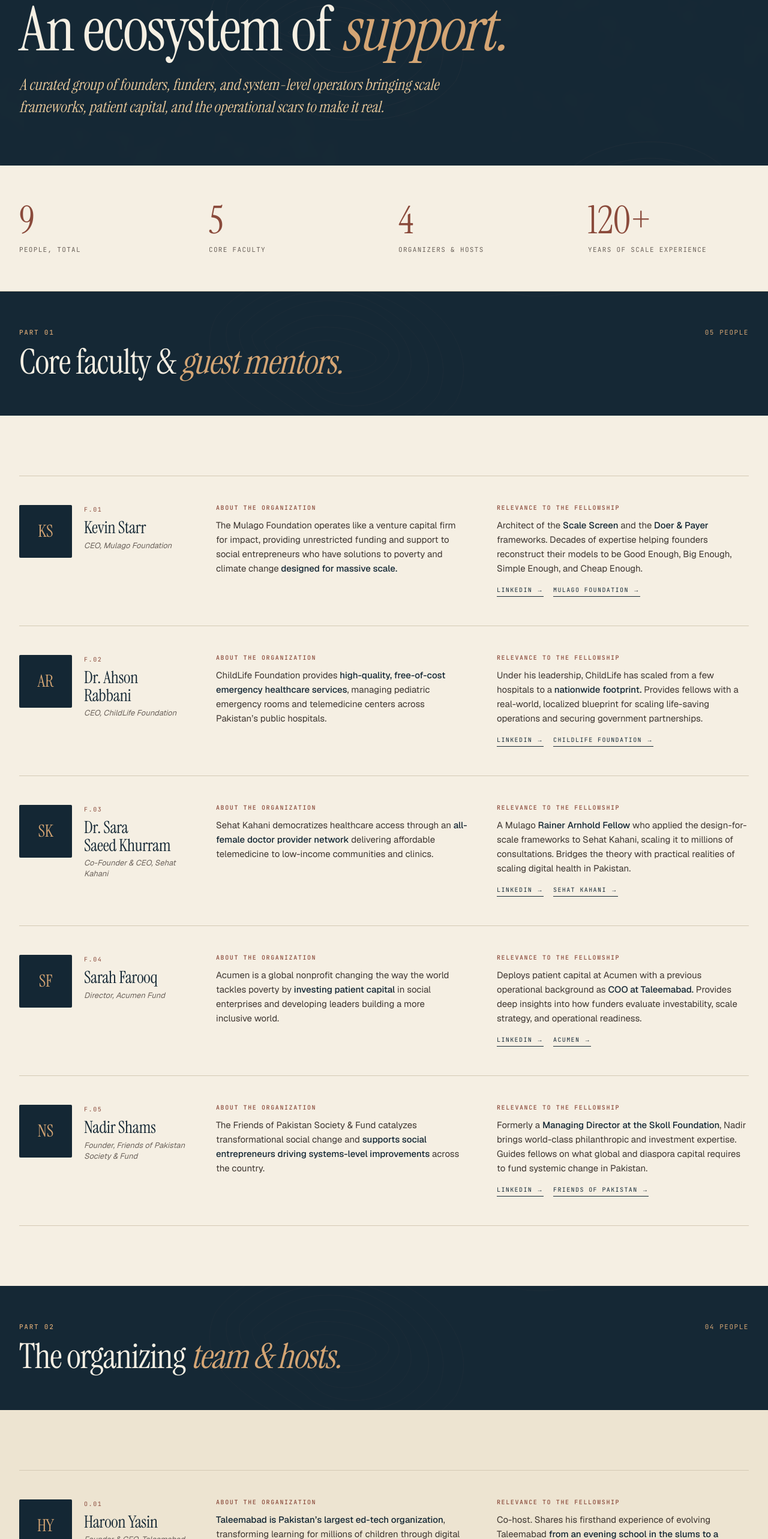
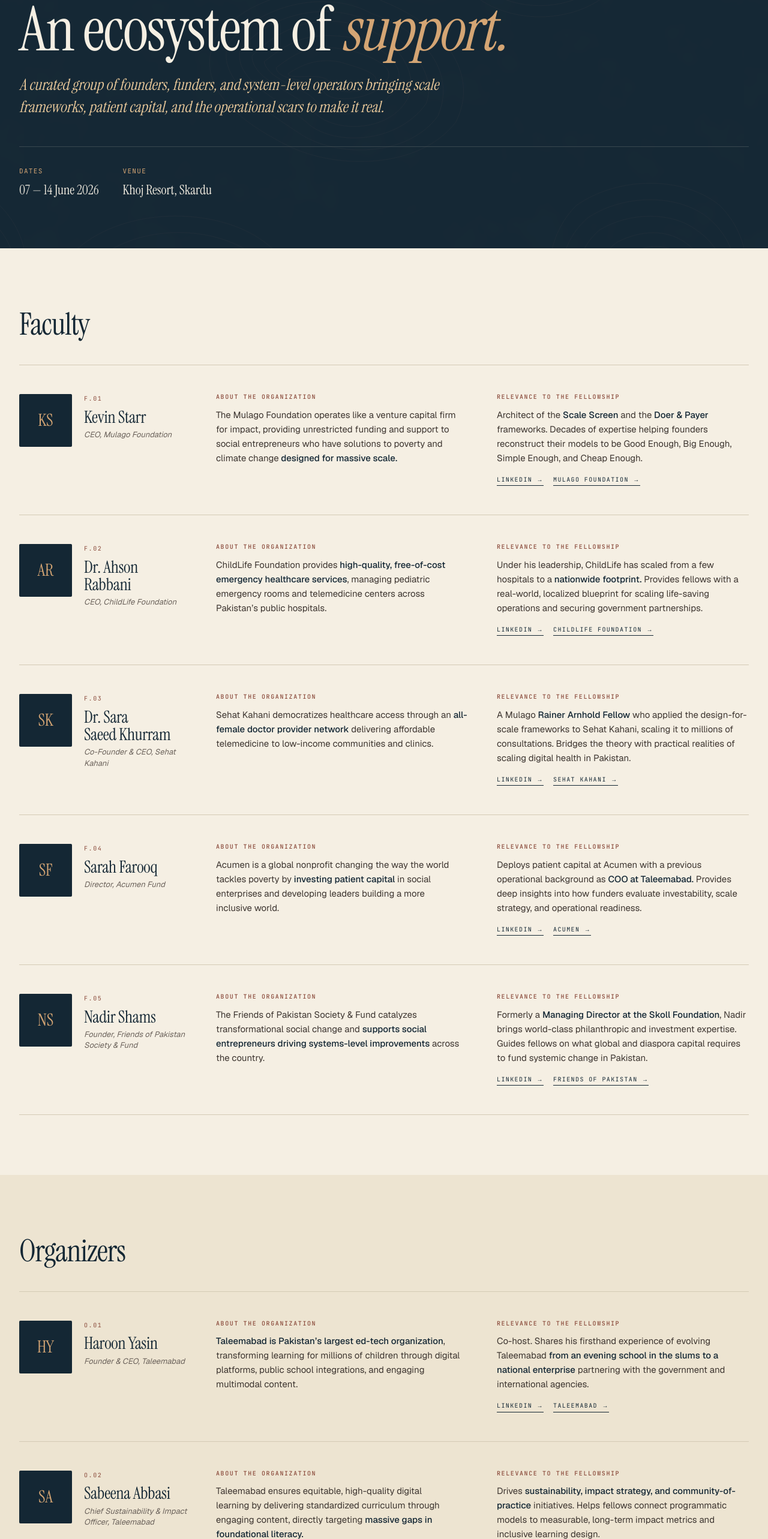
Before and after one commit to usmanjaved-droid/summit-fellowship-website, a Next.js app: page /faculty in a window 1280 px wide. Shown: the part 234-2800 px from the top of the page at 60% size. Built offline with nearby package versions, Linux system fonts and the light colour scheme.

Commit message:
refactor(faculty): trim to 3 sections, simplify dividers

```diff
--- a/app/faculty/page.tsx
+++ b/app/faculty/page.tsx
@@ -111,67 +111,30 @@ export default function FacultyPage() {
           <div className="page-hero__crumbs"><Link href="/">Home</Link><span>/</span><span>Faculty &amp; Organizers</span></div>
           <h1 className="page-hero__title">An ecosystem of <em style={{ color: 'var(--ochre)', fontStyle: 'italic' }}>support.</em></h1>
           <p className="page-hero__subtitle">A curated group of founders, funders, and system-level operators bringing scale frameworks, patient capital, and the operational scars to make it real.</p>
+          <div className="page-hero__meta">
+            <div className="page-hero__meta-item"><span className="label">Dates</span><span className="value">07 — 14 June 2026</span></div>
+            <div className="page-hero__meta-item"><span className="label">Venue</span><span className="value">Khoj Resort, Skardu</span></div>
+          </div>
         </div>
       </section>
 
-      <section className="faculty-stats">
-        <div className="container faculty-stats__grid">
-          <div className="faculty-stats__cell"><div className="num">9</div><div className="label">People, total</div></div>
-          <div className="faculty-stats__cell"><div className="num">5</div><div className="label">Core faculty</div></div>
-          <div className="faculty-stats__cell"><div className="num">4</div><div className="label">Organizers &amp; hosts</div></div>
-          <div className="faculty-stats__cell"><div className="num">120+</div><div className="label">Years of scale experience</div></div>
-        </div>
-      </section>
-
-      <section className="section-divider" id="faculty">
-        <div className="topo-bg topo-bg--on-dark" aria-hidden="true" />
-        <div className="container section-divider__inner">
-          <div>
-            <div className="eyebrow" style={{ marginBottom: 12 }}>Part 01</div>
-            <h2>Core faculty &amp; <em>guest mentors.</em></h2>
-          </div>
-          <div style={{ fontFamily: 'var(--mono)', fontSize: 11, letterSpacing: '0.14em', textTransform: 'uppercase', color: 'var(--ochre)' }}>05 people</div>
-        </div>
-      </section>
-
-      <section className="faculty-section">
+      <section className="faculty-section" id="faculty">
         <div className="container">
+          <h2 style={{ fontFamily: 'var(--serif)', fontSize: 'clamp(36px, 4vw, 56px)', color: 'var(--alpine-deep)', letterSpacing: '-0.02em', marginBottom: 40 }}>Faculty</h2>
           <div className="faculty-grid">
             {FACULTY.map((p) => <PersonCard key={p.num} p={p} />)}
           </div>
         </div>
       </section>
 
-      <section className="section-divider" id="organizers">
-        <div className="topo-bg topo-bg--on-dark" aria-hidden="true" />
-        <div className="container section-divider__inner">
-          <div>
-            <div className="eyebrow" style={{ marginBottom: 12 }}>Part 02</div>
-            <h2>The organizing <em>team &amp; hosts.</em></h2>
-          </div>
-          <div style={{ fontFamily: 'var(--mono)', fontSize: 11, letterSpacing: '0.14em', textTransform: 'uppercase', color: 'var(--ochre)' }}>04 people</div>
-        </div>
-      </section>
-
-      <section className="faculty-section faculty-section--alt">
+      <section className="faculty-section faculty-section--alt" id="organizers">
         <div className="container">
+          <h2 style={{ fontFamily: 'var(--serif)', fontSize: 'clamp(36px, 4vw, 56px)', color: 'var(--alpine-deep)', letterSpacing: '-0.02em', marginBottom: 40 }}>Organizers</h2>
           <div className="faculty-grid">
             {ORGANIZERS.map((p) => <PersonCard key={p.num} p={p} />)}
           </div>
         </div>
       </section>
-
-      <section style={{ background: 'var(--paper)', padding: '100px 0', textAlign: 'center' }}>
-        <div className="container">
-          <h2 style={{ fontFamily: 'var(--serif)', fontSize: 'clamp(40px, 5vw, 64px)', color: 'var(--alpine-deep)', letterSpacing: '-0.02em', marginBottom: 24 }}>
-            Meet the <em style={{ color: 'var(--clay)', fontStyle: 'italic' }}>cohort</em> they came for.
-          </h2>
-          <p style={{ fontSize: 18, color: 'var(--ink-soft)', maxWidth: '50ch', margin: '0 auto 32px' }}>
-            Eleven Pakistani founders, hand-picked for the kind of scale these mentors specialize in.
-          </p>
-          <Link href="/cohort" className="btn">See the Cohort →</Link>
-        </div>
-      </section>
     </>
   );
 }
```
